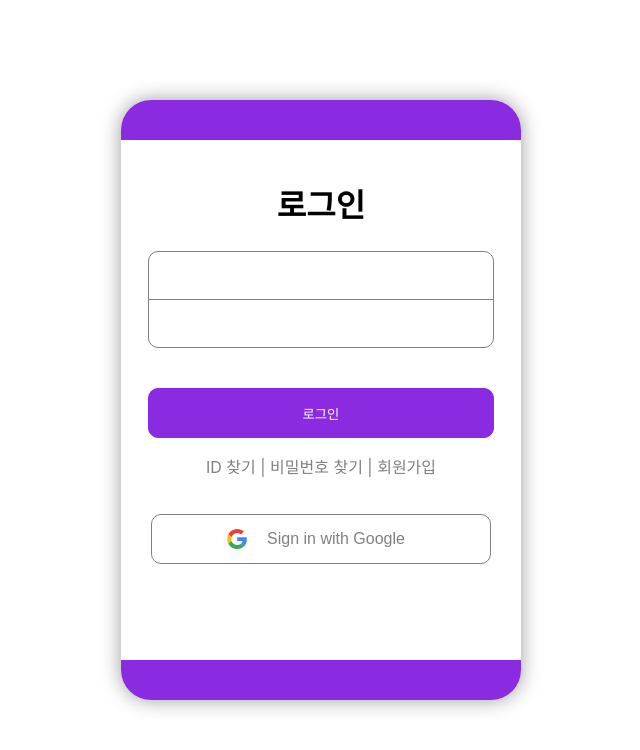
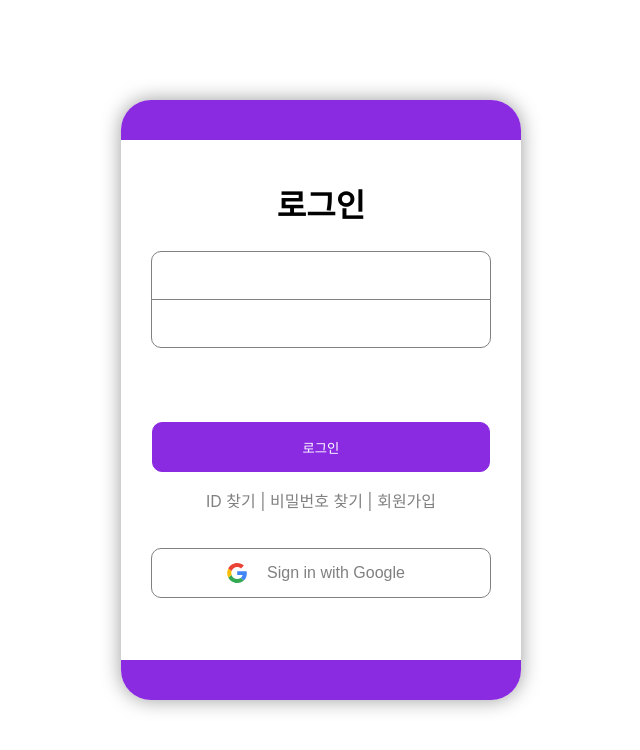
Before and after one commit to Daram0o0/STT, a React (Create React App) app in the folder front/: page /login in a window 1280 px wide. Shown: the top 750 px of the page, without its empty margins (319-959 px from the left). Built offline with nearby package versions, Linux system fonts and the light colour scheme; the HTML template or start-up script is replaced by a standard one.

Commit message:
login, signup size to be fit

```diff
--- a/front/src/pages/Login/index.tsx
+++ b/front/src/pages/Login/index.tsx
@@ -1,10 +1,12 @@
 import "./styles.css";
 import "../Signup";
+import {useState} from 'react';
 import { useNavigate } from "react-router-dom";
 import GoogleLogin from './../../components/GoogleLogin';
 
 function Login(){
     const navigate = useNavigate();
+    const [errMsg, setErrMsg] = useState();
 
     return(
         <div className="Login">
@@ -16,8 +18,8 @@ function Login(){
                 <div className="login_form">
                     <input className="id_input" type="text"></input>
                     <input className="pw_input" type="password"></input>
-                    <br/><br/>
-
+                    <br/>
+                    <p style={{color:"red", height:"22px"}}>{errMsg && errMsg}</p>
                     <button className="submit">로그인</button>
                 </div>
 
--- a/front/src/pages/Login/styles.css
+++ b/front/src/pages/Login/styles.css
@@ -47,12 +47,13 @@
 .Login .login_form{
     display:flex;
     /* margin-top : 100px; */
+    width: 340px;
     flex-direction: column;
-    justify-content: center;
+    align-items: center;
 }
 
 .Login .id_input {
-    width : 340px;
+    width : calc(100% - 6px);
     height : 45px;
     border : 1px solid gray;
     border-top-left-radius: 10px;
@@ -64,7 +65,7 @@
 }
 
 .Login .pw_input {
-    width : 340px;
+    width : calc(100% - 6px);
     height : 45px;
     margin-top : -1px;
     border : 1px solid gray;
@@ -77,6 +78,7 @@
 }
 
 .Login .submit {
+    width : calc(100% - 2px);
     height: 50px;
     border:1px solid blueviolet;
     border-radius: 10px;
--- a/front/src/pages/Signup/index.tsx
+++ b/front/src/pages/Signup/index.tsx
@@ -3,6 +3,7 @@ import './styles.css';
 import { useRef, useState} from 'react';
 import { useNavigate } from 'react-router-dom';
 import { auth } from '../../components/firebase';
+import GoogleLogin from './../../components/GoogleLogin';
 
 function Signup(){
     const navigate = useNavigate();
@@ -61,11 +62,11 @@ function Signup(){
                             onSubmit();
                         }
                     }} onChange={(e)=>{setPassword(e.target.value)}} type="password" placeholder='password'></input>
-                    <p style={{color:"red"}}>{errMsg && errMsg}</p>
-                    <br/><br/>
+                    <p style={{color:"red", height:"22px"}}>{errMsg && errMsg}</p>
+                    <br/>
 
                     <button className="submit" onClick={(e)=>{onSubmit(e)}}>가입하기</button>
-
+                    <GoogleLogin width="340px" text="Sign in with Google"/>
                 </div>
                 <div className="deco_end"></div>
             </div>
--- a/front/src/pages/Signup/styles.css
+++ b/front/src/pages/Signup/styles.css
@@ -62,6 +62,8 @@
 
 .Signup .id_input:focus{
     outline : none;
+    border-color : blueviolet;
+    z-index: 0;
 }
 
 .Signup .pw_input {
@@ -74,7 +76,9 @@
 }
 
 .Signup .pw_input:focus {
-    outline: none;
+    outline : none;
+    border-color : blueviolet;
+    z-index: 0;
 }
 
 .Signup .submit {
```
